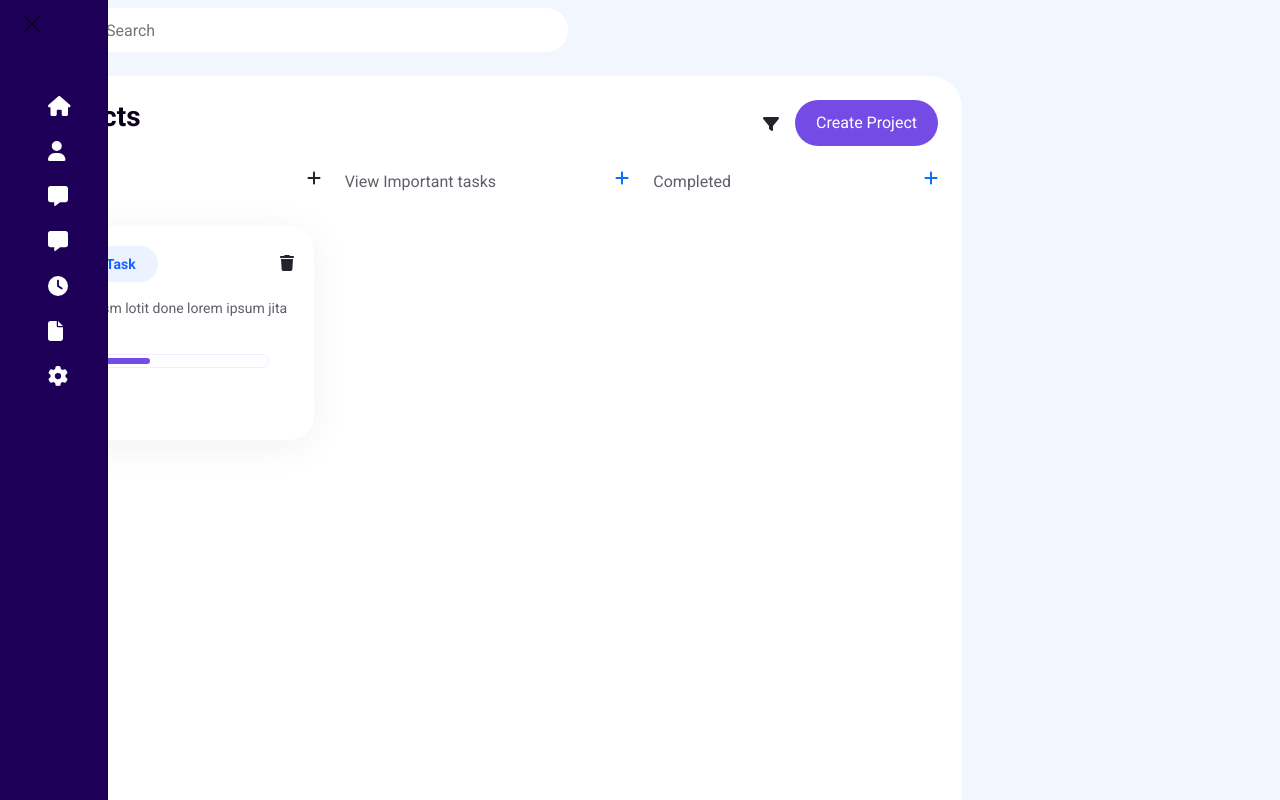
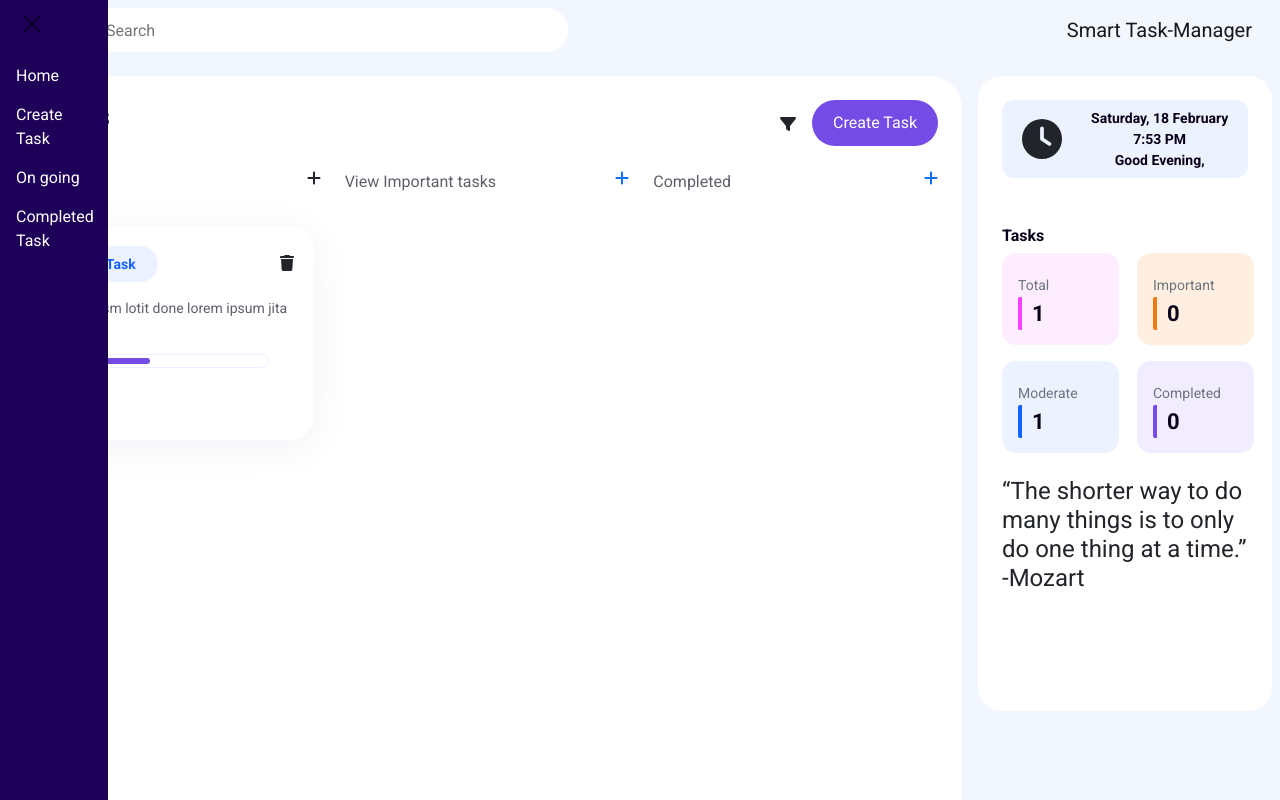
Before and after one commit to antusaha970/Task-Manager, a React (Create React App) app: page / in a window 1280 px wide. Both pictures are taken after a click on the button 40 px from the left and 30 px from the top of the page. Shown: the top 800 px of the page. Built offline with nearby package versions, Linux system fonts and the light colour scheme.

Commit message:
All functionality added

```diff
--- a/src/App.js
+++ b/src/App.js
@@ -11,6 +11,7 @@ import ProjectArea from './Components/ProjectArea/ProjectArea';
 export const TaskContext = createContext();
 
 
+
 function App() {
   const [taskList, setTaskList] = useState([{
     id: 1,
@@ -19,18 +20,26 @@ function App() {
     priority: 'Moderate',
     isCompleted: false
   }]);
+  let isMobile = false;
+  if (window.innerWidth < 500) {
+    isMobile = true;
+  }
 
-  const [completedTask,setCompletedTask] = useState([]);
+  const [completedTask, setCompletedTask] = useState([]);
 
   return (
-    <TaskContext.Provider value={[taskList,setTaskList,completedTask,setCompletedTask]}>
+    <TaskContext.Provider value={[taskList, setTaskList, completedTask, setCompletedTask]}>
+      {
+        isMobile && <h5>Please Use this website on computer</h5>
+      }
+
       <BrowserRouter>
         <LeftNav></LeftNav>
         <Routes>
           <Route path='/' element={<ProjectArea></ProjectArea>} />
           <Route path='/make_Project' element={<CreateProject></CreateProject>} />
-          <Route path='/completed_task' element={ <CompletedTask></CompletedTask> } />
-          <Route path='/important_tasks' element={ <ImportantTask></ImportantTask> } />
+          <Route path='/completed_task' element={<CompletedTask></CompletedTask>} />
+          <Route path='/important_tasks' element={<ImportantTask></ImportantTask>} />
         </Routes>
       </BrowserRouter>
     </TaskContext.Provider>
--- a/src/Components/CreateProject/CreateProject.css
+++ b/src/Components/CreateProject/CreateProject.css
@@ -10,3 +10,51 @@ progress[value] {
     padding: 10px 22px;
     color: #F07D13;
 }
+
+
+.button {
+    font-size: 18px;
+    letter-spacing: 2px;
+    text-transform: uppercase;
+    display: inline-block;
+    text-align: center;
+    font-weight: bold;
+    padding: 0.3em 1em;
+    border: 3px solid #FF0072!important;
+    border-radius: 2px;
+    position: relative;
+    box-shadow: 0 2px 10px rgba(0, 0, 0, 0.16), 0 3px 6px rgba(0, 0, 0, 0.1);
+    color: #FF0072;
+    text-decoration: none;
+    transition: 0.3s ease all;
+    z-index: 1;
+    background-color: #fff;
+}
+
+.button:before {
+    transition: 0.5s all ease;
+    position: absolute;
+    top: 0;
+    left: 50%;
+    right: 50%;
+    bottom: 0;
+    opacity: 0;
+    content: '';
+    background-color: #FF0072!important;
+    z-index: -1;
+}
+
+.button:hover, .button:focus {
+    color: white;
+}
+
+.button:hover:before, .button:focus:before {
+    transition: 0.5s all ease;
+    left: 0;
+    right: 0;
+    opacity: 1;
+}
+
+.button:active {
+    transform: scale(0.9);
+}
--- a/src/Components/CreateProject/CreateProject.js
+++ b/src/Components/CreateProject/CreateProject.js
@@ -68,8 +68,8 @@ const CreateProject = () => {
                         Set your task Priority
                     </Form.Text>
                 </Form.Group>
-                <Button variant="primary" type="submit">
-                    Submit
+                <Button className='button' type="submit">
+                    Add Task
                 </Button>
             </Form>
             <Link to={'/'} style={{ textDecoration: 'none' }}>
--- a/src/Components/LeftNav/LeftNav.css
+++ b/src/Components/LeftNav/LeftNav.css
@@ -21,7 +21,12 @@
     flex-direction: column;
     justify-content: center;
     align-items: flex-start;
-    padding: 32px;
+    /* padding: 32px; */
+}
+.icon-container a{
+    color: #fff;
+    text-decoration: none;
+    margin-bottom: 15px;
 }
 
 .input-styling {
--- a/src/Components/LeftNav/LeftNav.js
+++ b/src/Components/LeftNav/LeftNav.js
@@ -7,6 +7,7 @@ import Nav from 'react-bootstrap/Nav';
 import Navbar from 'react-bootstrap/Navbar';
 import NavDropdown from 'react-bootstrap/NavDropdown';
 import Offcanvas from 'react-bootstrap/Offcanvas';
+import { Link } from 'react-router-dom';
 import './LeftNav.css';
 
 function LeftNav() {
@@ -17,6 +18,7 @@ function LeftNav() {
           <Container fluid>
             <Navbar.Toggle aria-controls={`offcanvasNavbar-expand-${expand}`} />
             <input type="text" className='me-auto input-styling' placeholder='Search'/>
+            <Navbar.Brand>Smart Task-Manager</Navbar.Brand>
             <Navbar.Offcanvas
               id={`offcanvasNavbar-expand-${expand}`}
               aria-labelledby={`offcanvasNavbarLabel-expand-${expand}`}
@@ -28,13 +30,10 @@ function LeftNav() {
               <Offcanvas.Body>
 
                 <div className="icon-container">
-                    <FontAwesomeIcon  className='icon-stying'  icon={ faHouse } />
-                    <FontAwesomeIcon  className='icon-stying'  icon={ faUser } />
-                    <FontAwesomeIcon  className='icon-stying'  icon={ faMessage } />
-                    <FontAwesomeIcon  className='icon-stying'  icon={ faMessage } />
-                    <FontAwesomeIcon  className='icon-stying'  icon={ faClock } />
-                    <FontAwesomeIcon  className='icon-stying'  icon={ faFile } />
-                    <FontAwesomeIcon  className='icon-stying'  icon={ faGear } />
+                  <Link to='/'>Home</Link>
+                  <Link to='/make_Project'>Create Task</Link>
+                  <Link to='/'>On going</Link>
+                  <Link to='/completed_task'>Completed Task</Link>
                 </div>
 
               </Offcanvas.Body>
--- a/src/Components/ProjectArea/ProjectArea.js
+++ b/src/Components/ProjectArea/ProjectArea.js
@@ -4,6 +4,7 @@ import React, { useContext } from 'react';
 import { Container } from 'react-bootstrap';
 import { Link, Route } from 'react-router-dom';
 import { TaskContext } from '../../App';
+import RightSideBar from '../RightSideBar/RightSideBar';
 import SingleTask from '../SingleTask/SingleTask';
 import './ProjectArea.css';
 
@@ -12,12 +13,14 @@ const ProjectArea = () => {
 
     return (
         <Container fluid>
+            <div className="d-flex gap">
+                <div className="left">
                     <div className='project-container'>
                         <div className="title-area">
                             <div className="top-title">
-                        <h4 className='heading'>Projects</h4>
+                                <h4 className='heading'>Tasks</h4>
                                 <FontAwesomeIcon icon={faFilter} className='ms-auto pt-3' />
-                        <Link to={'/make_Project'}><button className='btn project-btn ms-3'>Create Project</button></Link>
+                                <Link to={'/make_Project'}><button className='btn project-btn ms-3'>Create Task</button></Link>
                             </div>
                             <div className="row mt-4">
                                 <div className="col-md-4 d-flex justify-content-between">
@@ -44,6 +47,11 @@ const ProjectArea = () => {
                             </div>
                         </div>
                     </div>
+                </div>
+                <div>
+                    <RightSideBar></RightSideBar>
+                </div>
+            </div>
         </Container>
     );
 };
--- /dev/null
+++ b/src/Components/RightSideBar/RightSIdeBar.css
@@ -0,0 +1,68 @@
+.right {
+    width: 294px;
+    height: 635px;
+    padding: 24px;
+    background: #FFFFFF;
+    border-radius: 24px;
+}
+
+.show-time {
+    width: 246px;
+    height: 78px;
+    background: #ECF2FF;
+    border-radius: 12px;
+    text-align: center;
+    font-size: 14px;
+    padding: 5px;
+}
+
+.font-style-right {
+    margin-bottom: 0;
+    color: #09001A;
+    font-weight: 700;
+}
+
+.clock {
+    font-size: 40px;
+}
+
+.total-project {
+    width: 117px;
+    height: 92px;
+    background: #FEEDFF;
+    border-radius: 14px;
+    padding: 20px 16px;
+}
+
+.t-p{
+
+    border-left: 4px solid  #F93EFF;
+    border-radius: 2px;
+    padding: 0 10px;
+    font-size: 22px;
+}
+.cnt-container{
+    flex-direction: row;
+    width: 200px;
+}
+
+.important-project{
+    background: #FFEFE1;
+}
+.important-project .t-p{
+    border-left: 4px solid #F07D13;
+}
+
+.cmp-project{
+    background: #F1ECFF;
+}
+.cmp-project .t-p{
+    border-left: 4px solid #754BE5;;
+}
+.mod-project{
+    background: #ECF2FF;
+}
+.mod-project .t-p{
+
+    border-left: 4px solid  #1563FF;
+}
--- /dev/null
+++ b/src/Components/RightSideBar/RightSideBar.js
@@ -0,0 +1,67 @@
+import { faClock } from '@fortawesome/free-solid-svg-icons';
+import { FontAwesomeIcon } from '@fortawesome/react-fontawesome';
+import React, { useContext, useEffect, useState } from 'react';
+import { TaskContext } from '../../App';
+import CompletedTask from '../CompletedTask/CompletedTask';
+import './RightSIdeBar.css';
+import { useDate } from './USeDate';
+const RightSideBar = () => {
+    const { date, time, wish } = useDate();
+    const [taskList, setTaskList, completedTask, setCompletedTask] = useContext(TaskContext);
+    const [count, setCount] = useState({ mod: 0, imp: 0 });
+
+    useEffect(() => {
+        const modCount = taskList.filter(task => task.priority === 'Moderate');
+        const impCount = taskList.filter(task => task.priority === 'Important');
+        setCount({ imp: impCount.length, mod: modCount.length });
+    }, [taskList])
+
+    return (
+        <div className="right">
+            <div className="show-time d-flex justify-content-around align-items-center">
+                <div className="icon">
+                    <FontAwesomeIcon icon={faClock} className='clock' />
+                </div>
+                <div className="time">
+                    <p className='font-style-right'>{date}</p>
+                    <p className='font-style-right'>{time}</p>
+                    <p className='font-style-right'>{wish}</p>
+                </div>
+            </div>
+            <div className="audit mt-5 ">
+                <h6 className='font-style-right mb-2'>Tasks</h6>
+                <div className="row">
+                    <div className="col-md-6">
+                        <div className="total-project">
+                            <small className='text-muted'>Total</small>
+                            <p className='font-style-right t-p'>{taskList.length}</p>
+                        </div>
+                    </div>
+                    <div className="col-md-6">
+                        <div className="important-project total-project">
+                            <small className='text-muted'>Important</small>
+                            <p className='font-style-right t-p'>{count.imp}</p>
+                        </div>
+                    </div>
+                    <div className="col-md-6 mt-3">
+                        <div className="mod-project total-project">
+                            <small className='text-muted'>Moderate</small>
+                            <p className='font-style-right t-p'>{count.mod}</p>
+                        </div>
+                    </div>
+                    <div className="col-md-6 mt-3">
+                        <div className="total-project cmp-project">
+                            <small className='text-muted'>Completed</small>
+                            <p className='font-style-right t-p'>{completedTask.length}</p>
+                        </div>
+                    </div>
+                </div>
+            </div>
+            <div className="qoute mt-4">
+                <h4>“The shorter way to do many things is to only do one thing at a time.” -Mozart</h4>
+            </div>
+        </div>
+    );
+};
+
+export default RightSideBar;
--- /dev/null
+++ b/src/Components/RightSideBar/USeDate.js
@@ -0,0 +1,31 @@
+import React from "react";
+
+
+export const useDate = () => {
+    const locale = 'en';
+    const [today, setDate] = React.useState(new Date()); // Save the current date to be able to trigger an update
+
+    React.useEffect(() => {
+        const timer = setInterval(() => { // Creates an interval which will update the current data every minute
+        // This will trigger a rerender every component that uses the useDate hook.
+        setDate(new Date());
+      }, 60 * 1000);
+      return () => {
+        clearInterval(timer); // Return a funtion to clear the timer so that it will stop being called on unmount
+      }
+    }, []);
+
+    const day = today.toLocaleDateString(locale, { weekday: 'long' });
+    const date = `${day}, ${today.getDate()} ${today.toLocaleDateString(locale, { month: 'long' })}\n\n`;
+
+    const hour = today.getHours();
+    const wish = `Good ${(hour < 12 && 'Morning') || (hour < 17 && 'Afternoon') || 'Evening'}, `;
+
+    const time = today.toLocaleTimeString(locale, { hour: 'numeric', hour12: true, minute: 'numeric' });
+
+    return {
+      date,
+      time,
+      wish,
+    };
+  };
```
Also changed, not shown: src/App.css (line endings or trailing spaces), src/Components/ProjectArea/ProjectArea.css (line endings or trailing spaces). Lines whose indentation alone changed are shown as unchanged.
